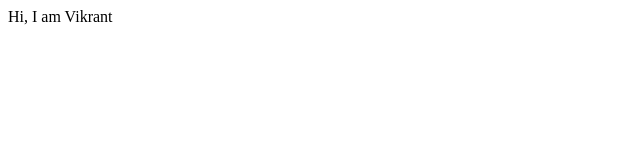
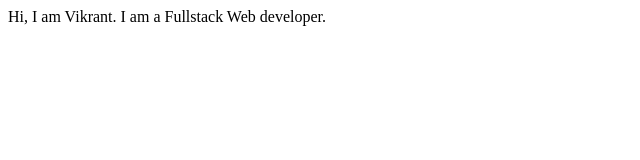
Before and after one commit to patilVikrant/vikrant-patil-portfolio, a plain HTML site: page index.html in a window 1280 px wide. Shown: the whole page, without its empty margins (0-640 px from the left). Drawn offline with Linux system fonts and the light colour scheme.

Commit message:
Update - Added details about me

```diff
--- a/index.html
+++ b/index.html
@@ -6,6 +6,7 @@
     <title>Document</title>
 </head>
 <body>
-    Hi, I am Vikrant
+    Hi, I am Vikrant.
+    I am a Fullstack Web developer.
 </body>
 </html>
```
